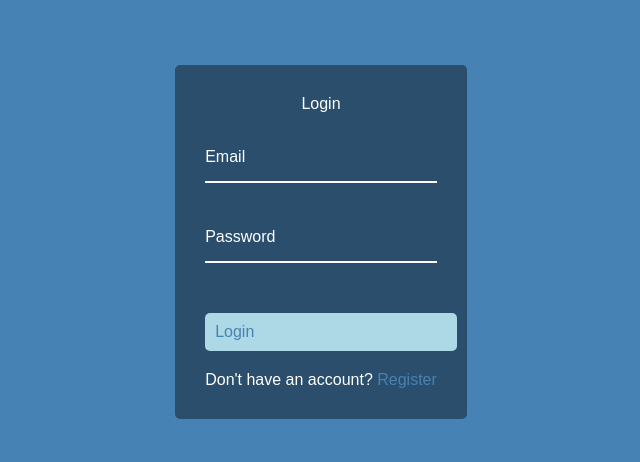
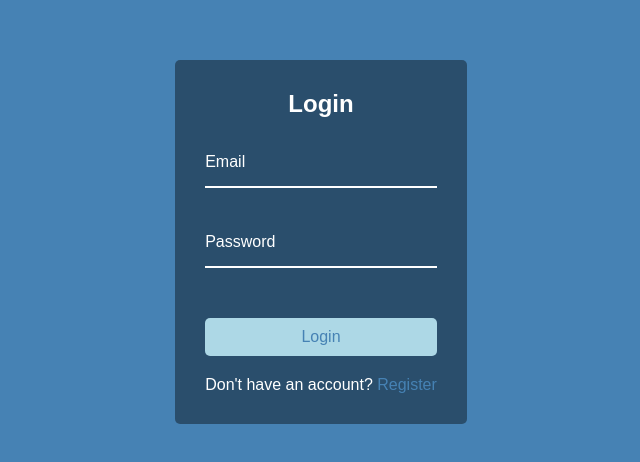
Before and after one commit to npankajaxioned/Placeholder, a plain HTML site: page index.html in a window 1280 px wide. Shown: the part 158-620 px from the top of the page, without its empty margins (319-959 px from the left). Drawn offline with Linux system fonts and the light colour scheme; files whose address does not match are found by name.

Commit message:
Changes made in css code

```diff
--- a/assets/css/style.css
+++ b/assets/css/style.css
@@ -233,18 +233,20 @@ li {
 
 .container h1 {
     text-align: center;
+    font-size: 24px;
+    font-weight: 800;
 }
-
 .container a {
     text-decoration: none;
     color:steelblue;
 }
 
-.btn{
-    width:100%;
-    padding:10px;
+.btn {
+    width: 100%;
+    text-align: center;
+    padding: 10px 0;
     border-radius: 5px;
-    border:0;
+    border: 0;
     margin: 20px 0;
     background-color: lightblue;
     font-family: inherit;
```
